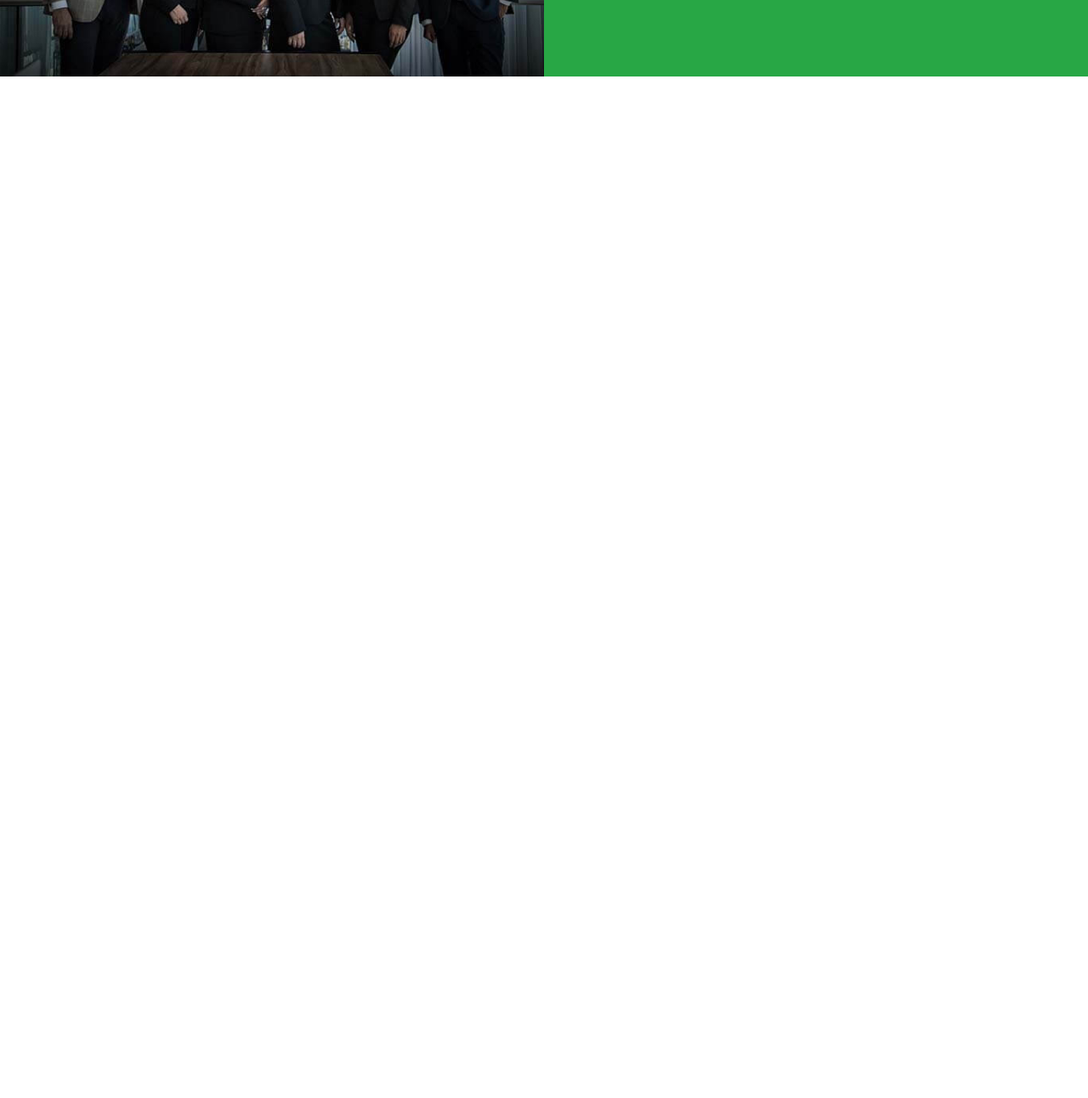
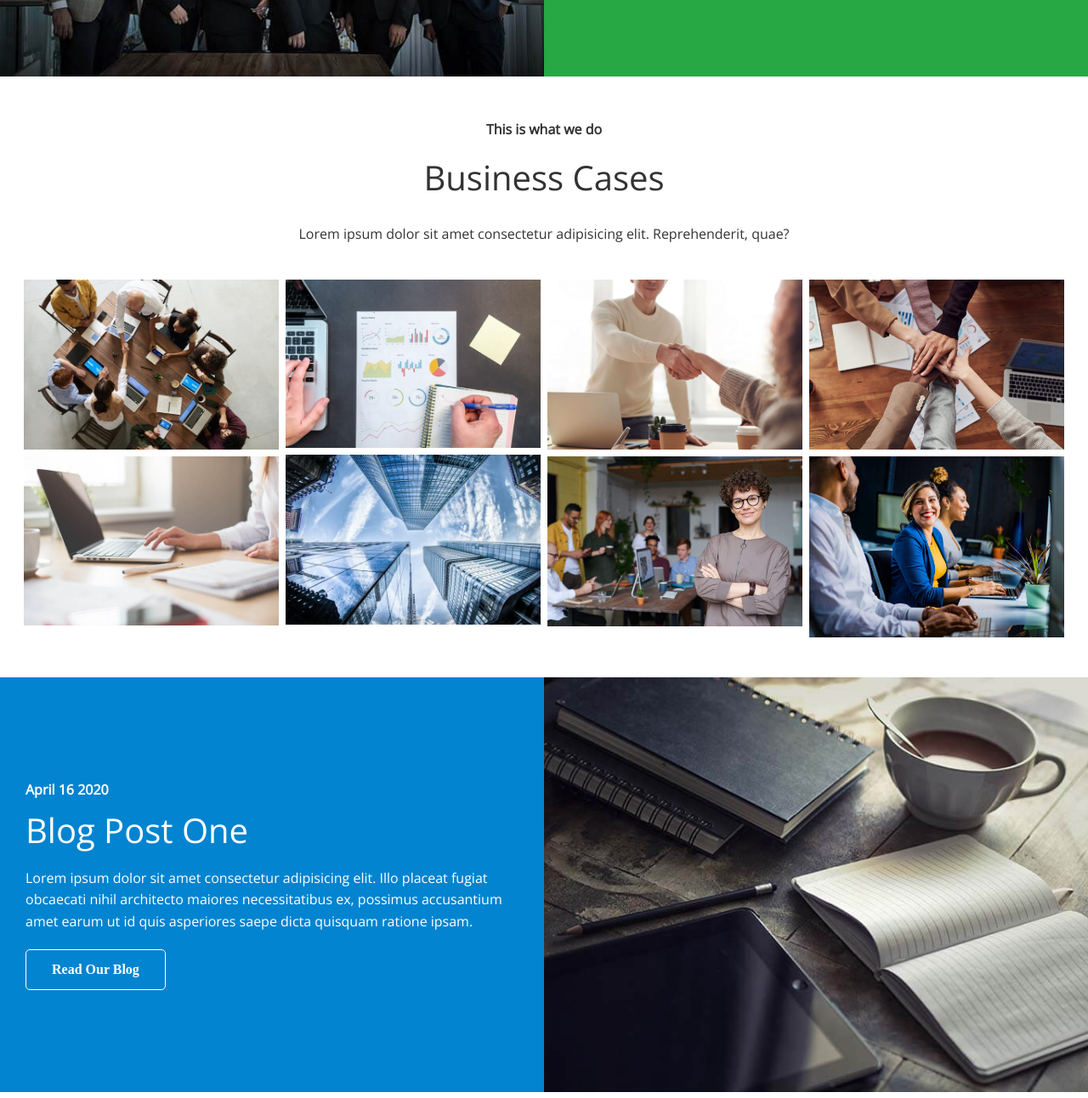
Before and after one commit to brettmadrid/EdgeLedger, a plain HTML site: page index.html in a window 1280 px wide. Shown: the part 1429-2721 px from the top of the page at 85% size. Before the commit the page ends 1526 px from the top, so only its background shows below. Drawn offline with nearby package versions, Linux system fonts and the light colour scheme.

Commit message:
added blog section

```diff
--- a/css/style.css
+++ b/css/style.css
@@ -128,3 +128,7 @@ img {
   border-radius: 50%;
   margin-bottom: 15px;
 }
+
+.cases img:hover {
+  opacity: 0.7;
+}
--- a/css/utilities.css
+++ b/css/utilities.css
@@ -28,7 +28,8 @@
   color: #fff;
 }
 
-.btn-secondary .bg-secondary {
+.btn-secondary,
+.bg-secondary {
   background: #0284d0;
   color: #fff;
 }
@@ -61,6 +62,10 @@
 }
 
 /* Flex columns */
+.flex-columns.flex-reverse .row {
+  flex-direction: row-reverse;
+}
+
 .flex-columns .row {
   display: flex;
   flex-wrap: wrap;
@@ -105,3 +110,35 @@
 .flex-columns p {
   margin: 20px 0;
 }
+
+/* Section Header */
+.section-header {
+  padding: 30px;
+  display: flex;
+  flex-direction: column;
+  align-items: center;
+  justify-content: center;
+  text-align: center;
+}
+
+.section-header h2 {
+  font-size: 40px;
+  margin: 20px 0;
+}
+
+.section-padding {
+  padding: 20px 20px 40px;
+}
+
+/* Flex Grid */
+.flex-grid .row {
+  display: flex;
+  flex-wrap: wrap;
+  padding: 0 4px;
+}
+
+.flex-grid .column {
+  flex: 25%;
+  max-width: 25%;
+  padding: 0 4px;
+}
--- a/index.html
+++ b/index.html
@@ -101,6 +101,62 @@
           </div>
         </div>
       </section>
+
+      <!-- Cases -->
+      <section id="cases" class="cases flex-grid section-padding">
+        <header class="section-header">
+          <h4>This is what we do</h4>
+          <h2>Business Cases</h2>
+          <p>
+            Lorem ipsum dolor sit amet consectetur adipisicing elit.
+            Reprehenderit, quae?
+          </p>
+        </header>
+        <div class="row">
+          <div class="column">
+            <img src="images/cases/cases1.jpg" alt="" />
+            <img src="images/cases/cases2.jpg" alt="" />
+          </div>
+          <div class="column">
+            <img src="images/cases/cases3.jpg" alt="" />
+            <img src="images/cases/cases4.jpg" alt="" />
+          </div>
+          <div class="column">
+            <img src="images/cases/cases5.jpg" alt="" />
+            <img src="images/cases/cases6.jpg" alt="" />
+          </div>
+          <div class="column">
+            <img src="images/cases/cases7.jpg" alt="" />
+            <img src="images/cases/cases8.jpg" alt="" />
+          </div>
+        </div>
+      </section>
+
+      <!-- Blog -->
+      <section id="blog" class="blog flex-columns flex-reverse">
+        <div class="row">
+          <div class="column">
+            <div class="column1">
+              <img src="images/home/blog.jpg" alt="" />
+            </div>
+          </div>
+          <div class="column">
+            <div class="column2 bg-secondary">
+              <h4>April 16 2020</h4>
+              <h2>Blog Post One</h2>
+              <p>
+                Lorem ipsum dolor sit amet consectetur adipisicing elit. Illo
+                placeat fugiat obcaecati nihil architecto maiores necessitatibus
+                ex, possimus accusantium amet earum ut id quis asperiores saepe
+                dicta quisquam ratione ipsam.
+              </p>
+              <a href="#" class="btn btn-outline">
+                <i class="fas fa-chevron"> Read Our Blog</i>
+              </a>
+            </div>
+          </div>
+        </div>
+      </section>
     </main>
   </body>
 </html>
```
